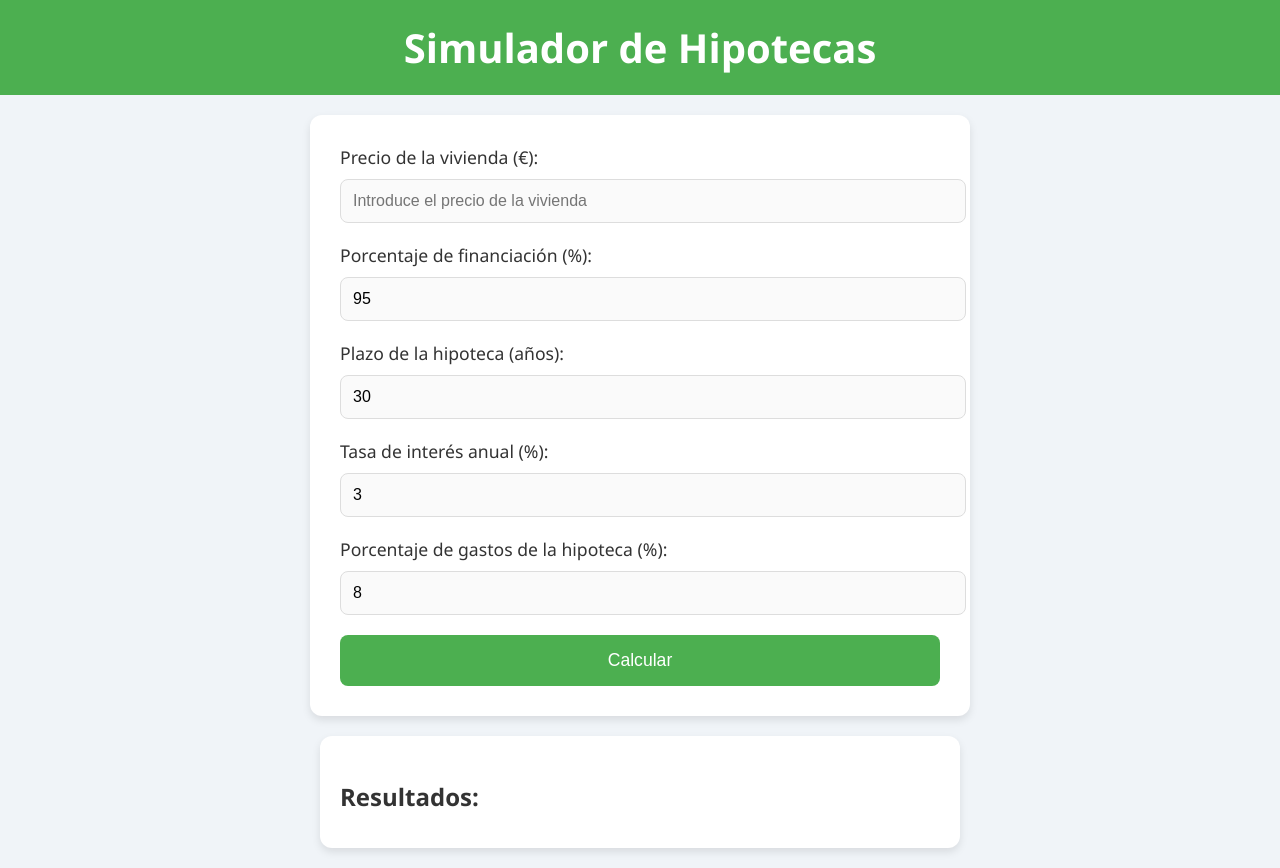
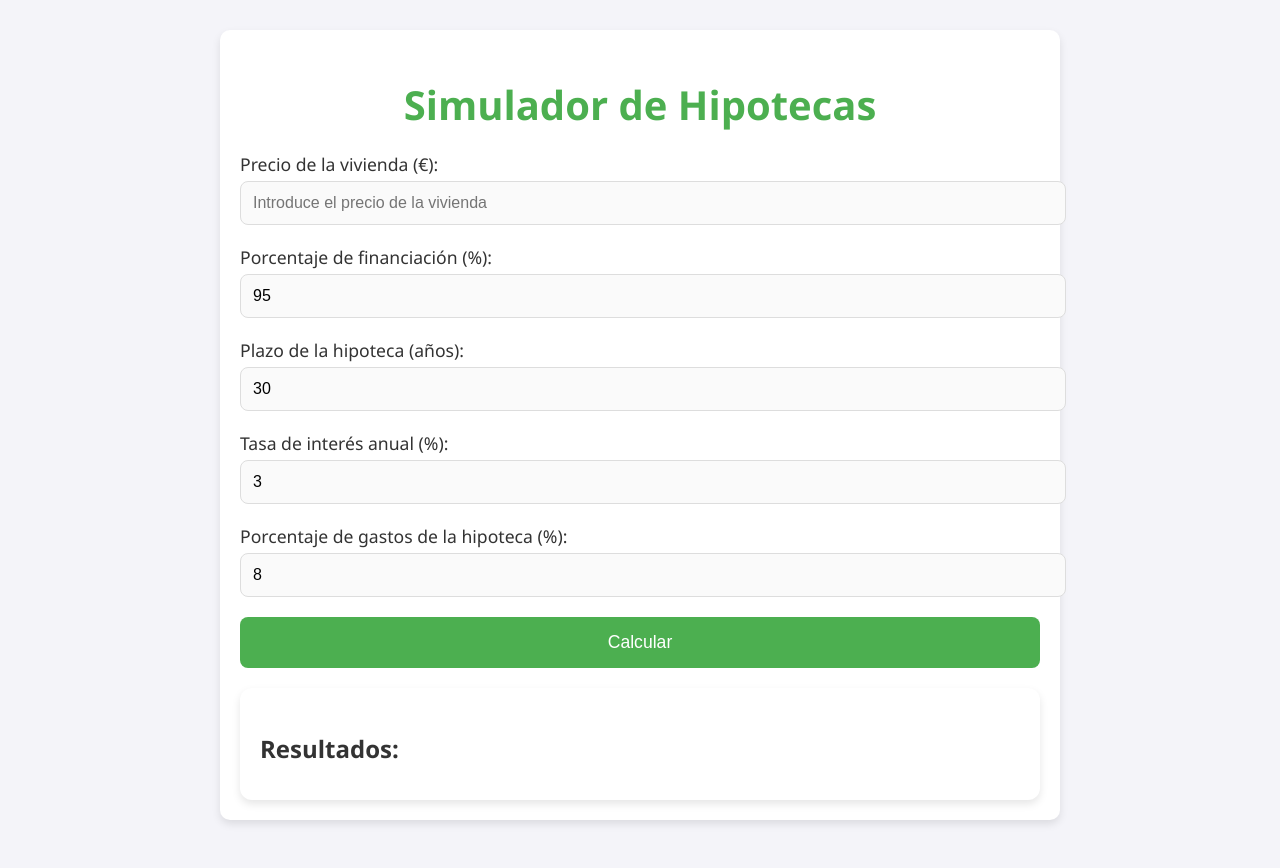
Before and after one commit to Conner1234567/simulador-hipoteca, a plain HTML site: page index.html in a window 1280 px wide. Drawn offline with Linux system fonts and the light colour scheme.

Commit message:
Update style.css

```diff
--- a/style.css
+++ b/style.css
@@ -3,56 +3,62 @@ body {
     font-family: 'Segoe UI', Tahoma, Geneva, Verdana, sans-serif;
     margin: 0;
     padding: 0;
-    background-color: #f0f4f8;
+    background-color: #f4f4f9;
 }
 
-/* Título */
-h1 {
-    background-color: #4CAF50;
-    color: white;
+/* Contenedor principal */
+.container {
+    width: 100%;
+    max-width: 800px;
+    margin: 30px auto;
     padding: 20px;
-    text-align: center;
-    margin: 0;
-    font-size: 2.5rem;
+    background-color: #fff;
+    border-radius: 10px;
+    box-shadow: 0 4px 8px rgba(0, 0, 0, 0.1);
 }
 
-/* Contenedor de formulario */
-.form-container {
-    background-color: white;
-    padding: 30px;
-    border-radius: 12px;
-    box-shadow: 0 4px 8px rgba(0, 0, 0, 0.1);
-    width: 100%;
-    max-width: 600px;
-    margin: 20px auto;
+/* Título principal */
+header h1 {
+    text-align: center;
+    font-size: 2.5rem;
+    color: #4CAF50;
+    margin-bottom: 20px;
 }
 
-/* Estilo para las etiquetas y campos */
-.form-container label {
+/* Contenedor del formulario */
+.form-container {
+    margin-bottom: 20px;
+}
+
+/* Estilo para los campos de entrada */
+.input-group {
+    margin-bottom: 20px;
+}
+
+.input-group label {
     display: block;
     font-size: 1.1rem;
-    margin-bottom: 10px;
+    margin-bottom: 5px;
     color: #333;
 }
 
-.form-container input {
+.input-group input {
     width: 100%;
     padding: 12px;
-    margin-bottom: 20px;
+    font-size: 1rem;
+    border: 1px solid #ddd;
     border-radius: 8px;
-    border: 1px solid #ddd;
-    font-size: 1rem;
     background-color: #fafafa;
 }
 
-.form-container input:focus {
+.input-group input:focus {
+    border-color: #4CAF50;
     outline: none;
-    border-color: #4CAF50;
     background-color: #fff;
 }
 
-/* Estilo para el botón */
-.form-container button {
+/* Botón de cálculo */
+.calculate-btn {
     background-color: #4CAF50;
     color: white;
     font-size: 1.1rem;
@@ -63,7 +69,7 @@ h1 {
     cursor: pointer;
 }
 
-.form-container button:hover {
+.calculate-btn:hover {
     background-color: #45a049;
 }
 
@@ -73,21 +79,18 @@ h1 {
     padding: 20px;
     border-radius: 12px;
     box-shadow: 0 4px 8px rgba(0, 0, 0, 0.1);
-    width: 100%;
-    max-width: 600px;
-    margin: 20px auto;
-    font-size: 1.2rem;
+    font-size: 1.1rem;
+    margin-top: 20px;
 }
 
 .result-container h3 {
+    font-size: 1.5rem;
     margin-bottom: 15px;
-    font-size: 1.5rem;
     color: #333;
 }
 
 .result-container p {
-    margin: 10px 0;
-    font-size: 1.1rem;
+    margin: 8px 0;
     color: #444;
 }
 
```
